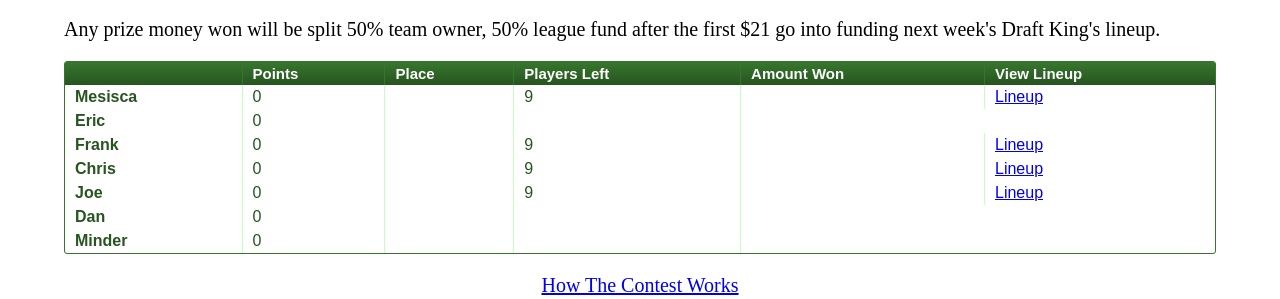
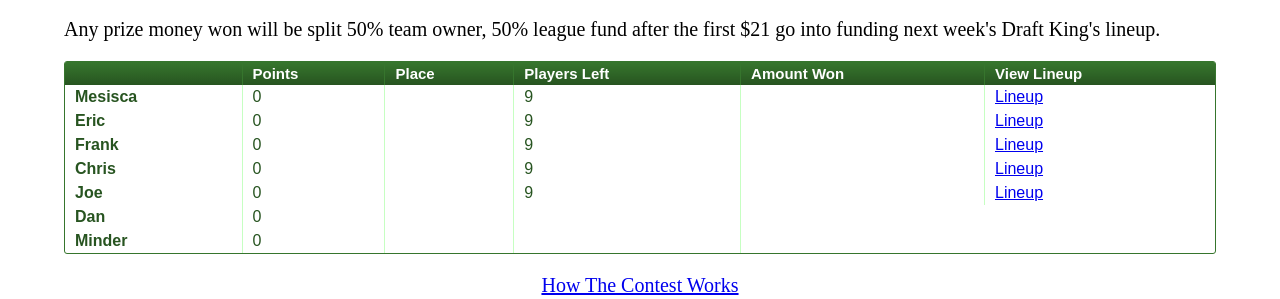
Before and after one commit to fdel15/fdel15.github.io, a Jekyll site: the page built from chohb/2015-draftkings-lineup-wk3.html, in a window 1280 px wide and 900 px high, scrolled down 363 px. Shown: the part 148-447 px from the top of the window. Built offline with Jekyll 4.4.1, drawn with Linux system fonts in a browser that asks for light colours.

Commit message:
add eric's lineup

```diff
--- a/chohb/2015-draftkings-lineup-wk3.html
+++ b/chohb/2015-draftkings-lineup-wk3.html
@@ -44,8 +44,9 @@
         <td style="font-weight: bold;">Eric</td>
         <td>0</td>
         <td></td>
+        <td>9</td>
         <td></td>
-        <td></td>
+        <td><a href="/img/eric-wk3-dklineup.png">Lineup</a></td>
       </tr>
       <tr>
         <td style="font-weight: bold;">Frank</td>
@@ -111,3 +112,8 @@
   <p style="text-align: center;">
     <img class="lineup-img" src="/img/chris-wk3-dklineup.png"/>
   </p>
+
+    <h1 class="lineup-name">Eric's Lineup</h1>
+  <p style="text-align: center;">
+    <img class="lineup-img" src="/img/eric-wk3-dklineup.png"/>
+  </p>
```
Also changed, not shown: img/eric-wk3-dklineup.png (added).
